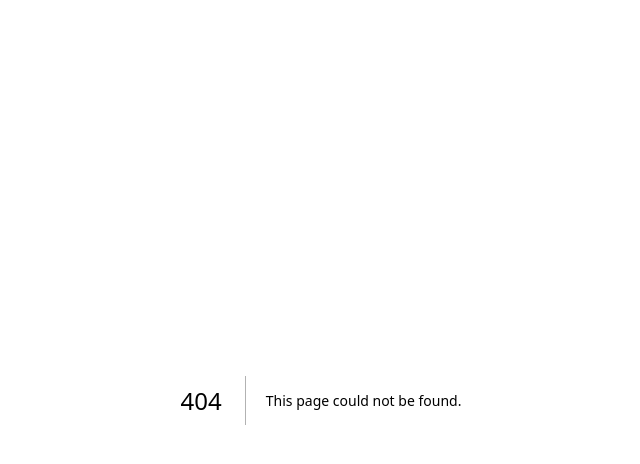
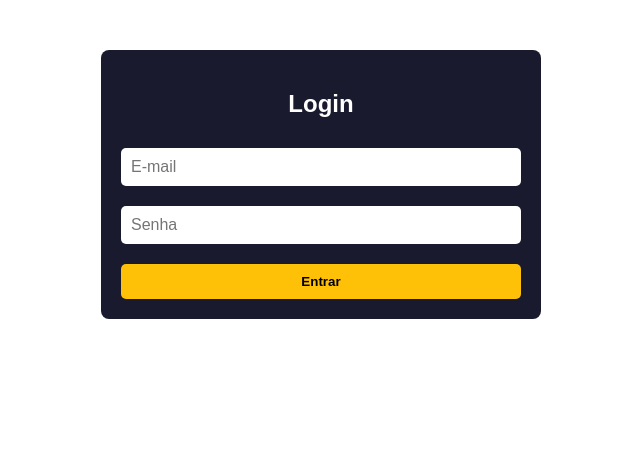
Before and after one commit to mkenzo16/EnergiaConnect, a Next.js app in the folder energia-connect/: page /login in a window 1280 px wide. Before the commit this address had no page. Shown: the top 464 px of the page, without its empty margins (319-959 px from the left). Built offline with nearby package versions, Linux system fonts and the light colour scheme.

Commit message:
criação da pagina de cadastro e login

```diff
--- /dev/null
+++ b/energia-connect/src/app/cadastro/page.tsx
@@ -0,0 +1,6 @@
+import React from 'react';
+import Cadastro from '../components/Cadastro/Cadastro';
+
+export default function CadastroPage() {
+  return <Cadastro />;
+}
--- /dev/null
+++ b/energia-connect/src/app/components/Login/Login.module.css
@@ -0,0 +1,37 @@
+.loginContainer {
+    max-width: 400px;
+    margin: 50px auto;
+    text-align: center;
+    padding: 20px;
+    border-radius: 8px;
+    background: #1a1a2e;
+    color: white;
+  }
+
+  .loginContainer h2 {
+    margin-bottom: 20px;
+  }
+
+  .loginContainer form {
+    display: flex;
+    flex-direction: column;
+  }
+
+  .loginContainer input {
+    margin: 10px 0;
+    padding: 10px;
+    font-size: 1rem;
+    border: none;
+    border-radius: 5px;
+  }
+
+  .loginContainer button {
+    margin-top: 10px;
+    padding: 10px;
+    background: #ffc107;
+    color: black;
+    font-weight: bold;
+    border: none;
+    border-radius: 5px;
+    cursor: pointer;
+  }
--- /dev/null
+++ b/energia-connect/src/app/components/Login/Login.tsx
@@ -0,0 +1,17 @@
+import React from 'react';
+import styles from './Login.module.css';
+
+const Login = () => {
+  return (
+    <div className={styles.loginContainer}>
+      <h2>Login</h2>
+      <form>
+        <input type="email" placeholder="E-mail" required />
+        <input type="password" placeholder="Senha" required />
+        <button type="submit">Entrar</button>
+      </form>
+    </div>
+  );
+};
+
+export default Login;
--- /dev/null
+++ b/energia-connect/src/app/login/page.tsx
@@ -0,0 +1,6 @@
+import React from 'react';
+import Login from '../components/Login/Login';
+
+export default function LoginPage() {
+  return <Login />;
+}
```
Also changed, not shown: energia-connect/src/app/components/Cadastro/Cadastro.modelo.css (added, +37 -0 lines), energia-connect/src/app/components/Cadastro/Cadastro.tsx (added, +20 -0 lines), energia-connect/src/app/components/Conteudo/Hero.module.css (+16 -1 lines), energia-connect/src/app/components/Conteudo/Hero.tsx (+14 -5 lines).
